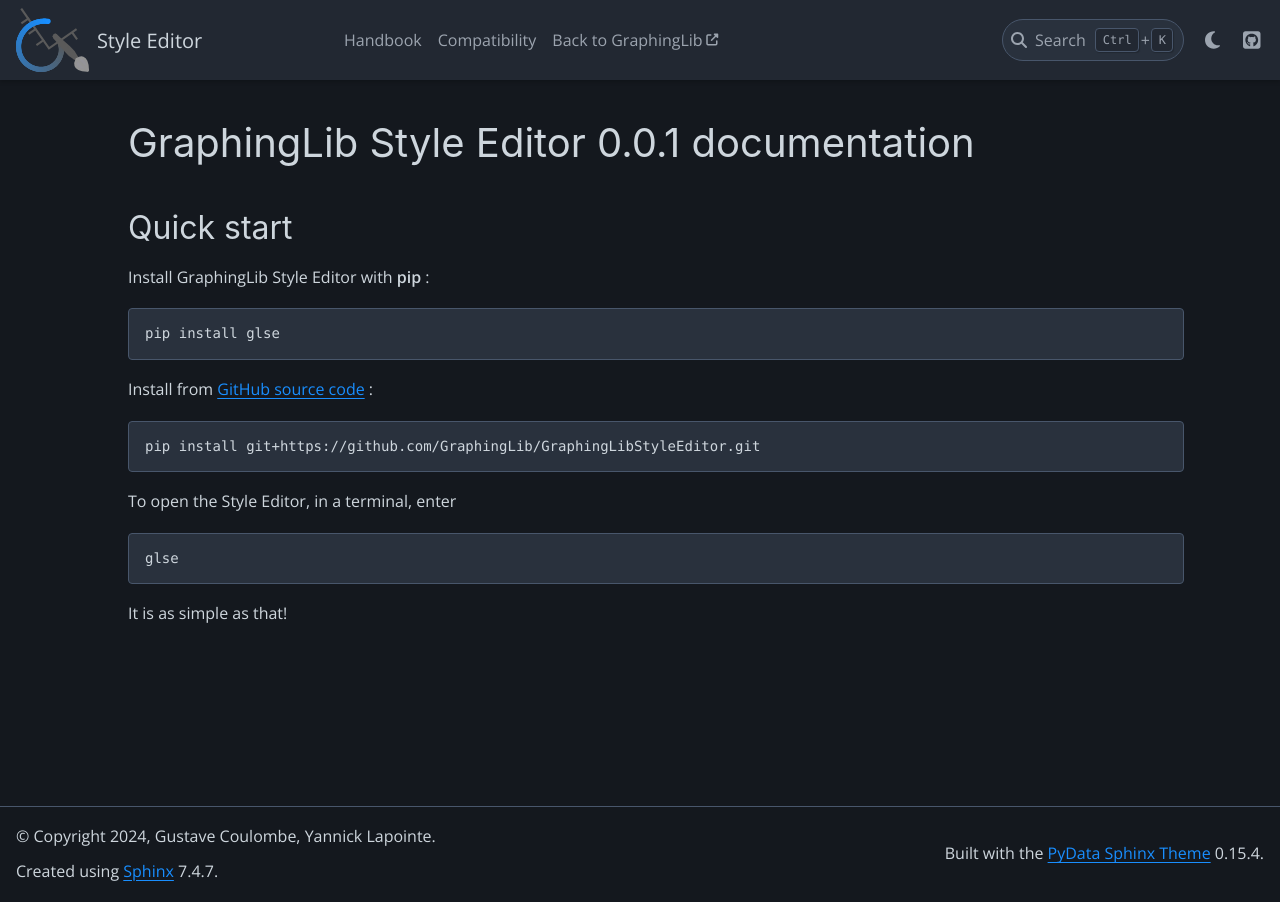
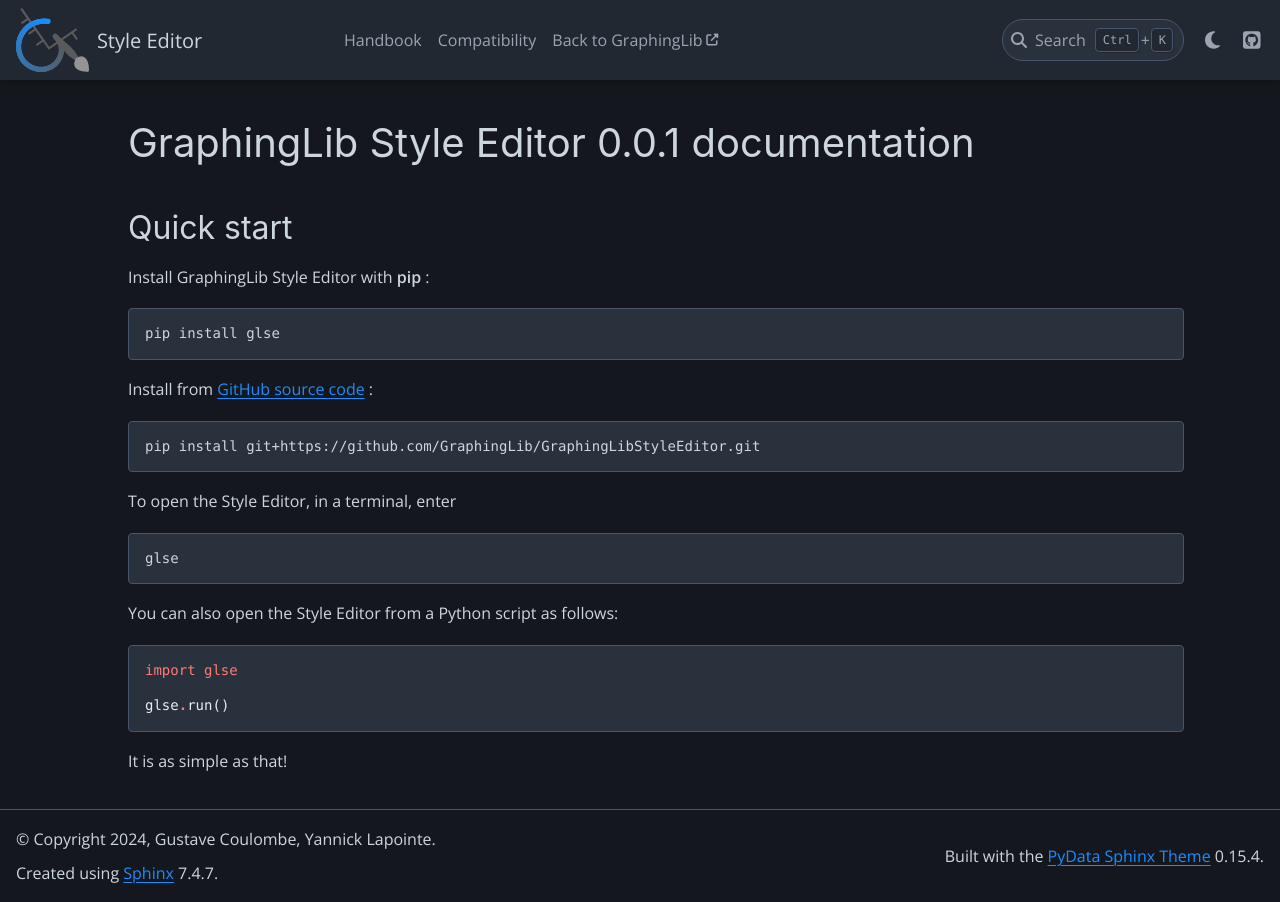
Before and after one commit to GraphingLib/GraphingLibStyleEditor, a Sphinx documentation site: the page built from docs/index.rst, in a window 1280 px wide. Built offline with Sphinx 7.4.7 and the PyData theme 0.15.4, drawn with Linux system fonts in a browser that asks for light colours.

Commit message:
Add option to open from script in documentation

```diff
--- a/docs/index.rst
+++ b/docs/index.rst
@@ -25,6 +25,14 @@
 
     glse
 
+You can also open the Style Editor from a Python script as follows:
+
+.. code-block:: python
+
+    import glse
+
+    glse.run()
+
 It is as simple as that!
 
 .. toctree::
```
